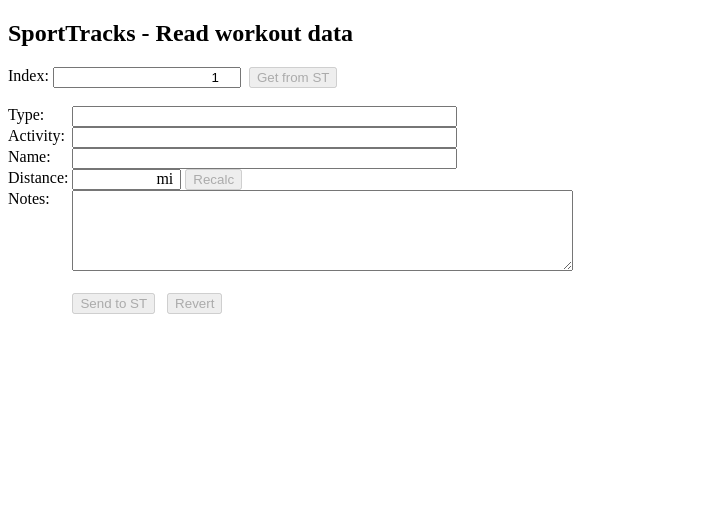
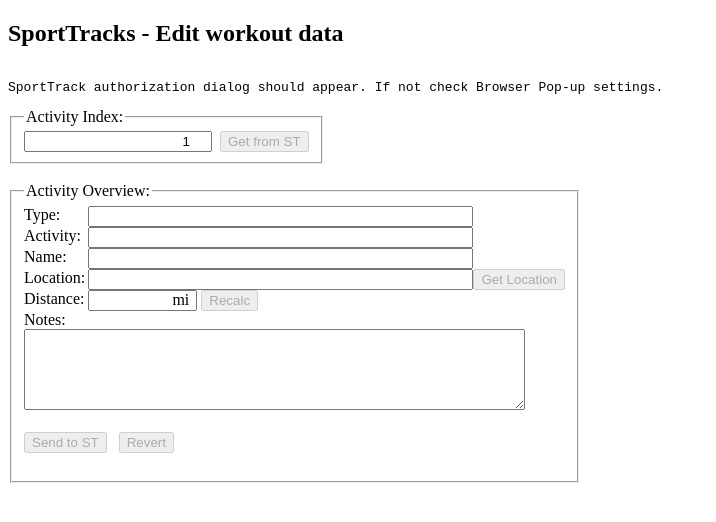
Before and after one commit to richardjy/FPE, a Jekyll site: the page sporttracks.html, which Jekyll copies as it is, in a window 1280 px wide. Shown: the top 522 px of the page, without its empty margins (0-716 px from the left). Built offline with Jekyll 4.4.1, drawn with Linux system fonts in a browser that asks for light colours; nearby versions of some CDN libraries; a script that is not in the unit is left out; part of the change alters nothing that is shown.

Commit message:
locationIQ

```diff
--- a/sporttracks.html
+++ b/sporttracks.html
@@ -1,7 +1,7 @@
 <!DOCTYPE html>
 <html>
   <head>
-    <title>SportTracks Reader</title>
+    <title>SportTracks Editor</title>
     <meta charset="utf-8" />
     <meta name="viewport" content="width=device-width, initial-scale=1.0"/>
     <link rel="shortcut icon" type="image/x-icon" href="favicon.ico" />
@@ -17,6 +17,9 @@
 			  src="https://code.jquery.com/jquery-3.5.1.min.js"
 			  integrity="sha256-9/aliU8dGd2tb6OSsuzixeV4y/faTqgFtohetphbbj0="
 			  crossorigin="anonymous"></script>
+
+    <script src="./src/config.js"></script>
+    <script src="./src/config_local.js"></script>
     <script src='./src/sporttracks.js'></script>
 
     <style>
@@ -28,17 +31,25 @@
 
 </head>
 <body>
-<h2>SportTracks - Read workout data</h2>
+<h2>SportTracks - Edit workout data</h2>
 
 <div id="invisibleMap"></div>
+<pre id="infoText">SportTrack authorization dialog should appear. If not check Browser Pop-up settings.</pre>
 
 <form onsubmit="return getSTdata();">
-  <label for="STindex">Index:&nbsp;</label>
+  <fieldset>
+    <legend>Activity Index:</legend>
+    <!-- <label for="STindex">Index:&nbsp;</label> -->
     <input type="number" id="STindex" name="STindex" value="1" size="10" style="padding-right:5px; text-align:right;">&nbsp;
-  <input type="submit" id="STget" value="Get from ST" disabled><br><br>
+    <input type="submit" id="STget" value="Get from ST" disabled>
+  </fieldset>
 </form>
+<br>
 
+<div style="display: inline-block">
 <form onsubmit="return setSTdata();" id="formSTdata">
+  <fieldset id="fieldSTdata">
+    <legend>Activity Overview:</legend>
     <p>
   		<label id="labelSTtypedate">Type: </label>
   		<input type="text" id="STtypedate" name="STtypedate" size="45" readonly>
@@ -48,8 +59,13 @@
   		<input type="url" id="STactivity" name="STactivity" size="45" readonly>
   	</p>
     <p>
-    <label for="STname" id="labelSTname">Name:      </label>
+      <label for="STname" id="labelSTname">Name: </label>
       <input type="text" id="STname" name="STname" size="45">
+  	</p>
+    <p>
+      <label for="STloc" id="labelSTloc">Location: </label>
+      <input type="text" id="STloc" name="STloc" size="45">
+      <input type="button" id="getLoc" onclick="getLocation(stActivityUpdate.location)" value="Get Location" disabled>
     </p>
   	<p>
       <label for="STdistance">Distance:&nbsp;</label>
@@ -63,7 +79,12 @@
     <input type="submit" id="STsend" value="Send to ST" disabled>&nbsp;&nbsp;
   	<input type="button" id="STrevert" onclick="revertSTdata()" value="Revert" disabled>
   	<br><br>
+  </fieldset>
 </form>
+</div>
+<div style="display: inline-block; vertical-align: top">
+  <pre id="locText"></pre>
+</div>
 <br>
 <br>
 
@@ -76,6 +97,7 @@
 
       function enableForm() { // ST connection made, enable form button(s)
           document.getElementById("STget").disabled = false;
+          document.getElementById("infoText").innerHTML = "    ";
       }
 
       function getSTdata() {
@@ -85,6 +107,7 @@
       			return false;
       		}
       	}
+        document.getElementById("fieldSTdata").disabled = true;
         getFitnessActivityIndex( document.getElementById("STindex").value);
         return false;  // needed to avoid page refresh
       }
@@ -92,6 +115,7 @@
       function setSTdata() {
       	if (confirm("Send data to SportTracks?") == true) {
           stActivityUpdate.name = document.getElementById("STname").value;
+          stActivityUpdate.location_name = document.getElementById("STloc").value;
           stActivityUpdate.total_distance = document.getElementById("STdistance").value * 1609.34;
           stActivityUpdate.notes = document.getElementById("STnotes").value;
           setFitnessActivity(stActivityUpdate);
@@ -114,11 +138,14 @@
           document.getElementById("STtypedate").value = stActivity.type + " (" + stDate.toLocaleString() + ")";
           document.getElementById("STactivity").value = stActivity.activity;
           document.getElementById("STname").value = stActivity.name;
+          document.getElementById("STloc").value = typeof stActivity.location_name === 'undefined' ? "" : stActivity.location_name;
           document.getElementById("STdistance").value = (stActivity.total_distance/1609.34).toFixed(2);  // convert to miles, show 2 dp
           document.getElementById("recalcButton").disabled = (typeof stActivity.location === 'undefined'); // button enabled if GPS data
           document.getElementById("STnotes").value = typeof stActivity.notes === 'undefined' ? "" : stActivity.notes;
+          document.getElementById("getLoc").disabled = false;  // or diable / enable whole form
           document.getElementById("STsend").disabled = false;
           document.getElementById("STrevert").disabled = false;
+          document.getElementById("fieldSTdata").disabled = false;
           // default data
           formSTdataOriginal = $("#formSTdata").serialize();
       }
@@ -135,6 +162,44 @@
             " mi)\n";
       }
 
+      function getLocation(gps) {
+          // add attribution to page
+          //console.log(gps, typeof gps);
+          if (typeof gps !== 'undefined') {
+            var latCoord = gps[1][0];
+            var lonCoord = gps[1][1];
+            // max rate 2 per second (see if get any errors)
+            var urlLiq = 'https://us1.locationiq.com/v1/reverse.php?key=' + config.locIQkey + '&format=json&' +
+                'normalizeaddress=1&normalizecity=1&statecode=1&' +
+                'lat=' + latCoord + '&lon=' + lonCoord;
+            // max rate is 1 per second (need to add protection)
+            // var urlOSM ='https://nominatim.openstreetmap.org/reverse?format=jsonv2&' +
+            //     'lat=' + latCoord + '&lon=' + lonCoord;
+            //var policy = {'User-Agent': 'FPE SportTracks Editor'};  // per policy
+            //console.log(urlOSM);
+            //console.log(urlLiq);
+            $.ajax({
+                type: 'GET',
+                url: urlLiq
+                // url: urlOSM,
+                // headers: {
+                //   'User-Agent': 'FPE SportTracks Editor'
+                // }
+            })
+            .done(function(data, status){
+                //console.log('data = ', data);
+                var locData = 'Location uses: [name,] city, state <br><br>' + JSON.stringify(data.address, null, 5);
+                var locAddress = typeof data.address.name === 'undefined' ? "" : data.address.name + ', ';
+                locAddress += data.address.city + ", " + data.address.state;
+                document.getElementById("STloc").value = locAddress;
+                document.getElementById("locText").innerHTML = locData;
+            })
+            .fail(function(response) {
+              window.alert("Geocode request failed.");
+            });
+          }
+      }
+
     </script>
 </body>
 </html>
--- a/src/config.js
+++ b/src/config.js
@@ -1,5 +1,6 @@
 // config.js
 var config = { // this should be const instead if you're using ES6 standards
   // this is special key - only for FPE web site
-  mapBoxKey: 'pk.eyJ1IjoicmljaGFyZGp5IiwiYSI6ImNqd2Jtcm43cjAwcTE0YXFyY3RmNnlwMjEifQ.xJi9_3hKL3Q3mj7TZts1Nw'
+  mapBoxKey: 'pk.eyJ1IjoicmljaGFyZGp5IiwiYSI6ImNqd2Jtcm43cjAwcTE0YXFyY3RmNnlwMjEifQ.xJi9_3hKL3Q3mj7TZts1Nw',
+  locIQkey: 'pk.fc8047bdd188b9475af518b800983d3a'
 }
--- a/src/sporttracks.js
+++ b/src/sporttracks.js
@@ -68,6 +68,7 @@ function login() {
 }
 
 function validateToken(token) {
+    document.getElementById("infoText").innerHTML = "Please wait while Server wakes up...";
     $.ajax({
         type: 'POST',
         url: CORSURL + VALIDURL,
```
Lines whose indentation alone changed are shown as unchanged.
